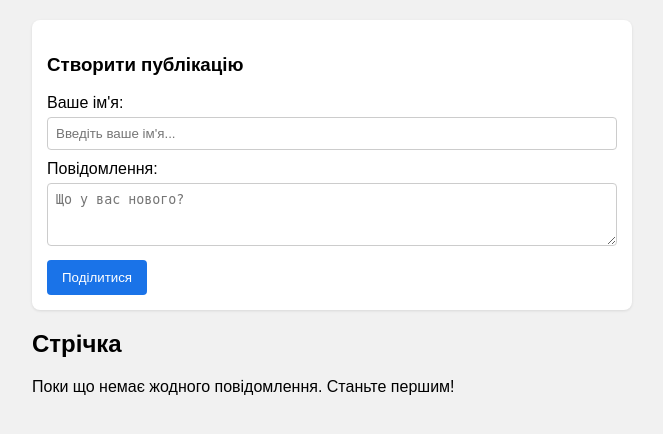
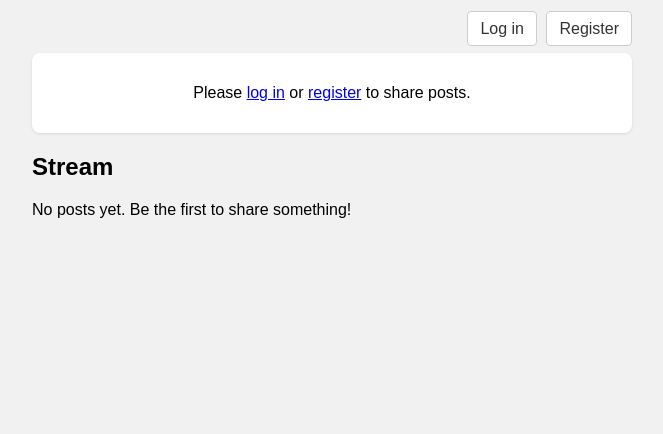
Before and after one commit to bondzuhmatvij29-boop/Google-, a Flask app: page / in a window 1280 px wide. Shown: the top 434 px of the page, without its empty margins (308-971 px from the left). Run offline with Flask 3, Linux system fonts and the light colour scheme.

Commit message:
Update index.html

```diff
--- a/templates/index.html
+++ b/templates/index.html
@@ -1,46 +1,60 @@
 <!DOCTYPE html>
-<html lang="uk">
+<html lang="en">
 <head>
     <meta charset="UTF-8">
-    <title>Міні-аналог Google+ (Стрічка)</title>
+    <title>Mini Google+</title>
     <style>
         body { font-family: Arial, sans-serif; background-color: #f1f1f1; margin: 0; padding: 20px; }
         .container { max-width: 600px; margin: 0 auto; }
         .card { background: white; padding: 15px; margin-bottom: 15px; border-radius: 8px; box-shadow: 0 1px 3px rgba(0,0,0,0.1); }
-        input[type="text"], textarea { width: 100%; padding: 8px; margin-top: 5px; margin-bottom: 10px; border: 1px solid #ccc; border-radius: 4px; box-sizing: border-box; }
+        textarea { width: 100%; padding: 8px; margin-top: 5px; margin-bottom: 10px; border: 1px solid #ccc; border-radius: 4px; box-sizing: border-box; }
         button { background: #1a73e8; color: white; border: none; padding: 10px 15px; border-radius: 4px; cursor: pointer; }
         button:hover { background: #1557b0; }
         .post-author { font-weight: bold; color: #202124; }
         .post-time { font-size: 12px; color: #5f6368; float: right; }
         .post-content { margin-top: 10px; color: #3c4043; white-space: pre-wrap; }
+        .user-panel { text-align: right; margin-bottom: 15px; }
+        .user-panel a { text-decoration: none; background: #fff; padding: 8px 12px; border-radius: 4px; border: 1px solid #ccc; color: #333; margin-left: 5px; }
     </style>
 </head>
 <body>
     <div class="container">
-        <!-- Форма для створення поста -->
+        <!-- User Panel -->
+        <div class="user-panel">
+            {% if session.get('username') %}
+                <span>Welcome, <b>{{ session['username'] }}</b>!</span>
+                <a href="/logout">Log out</a>
+            {% else %}
+                <a href="/login">Log in</a>
+                <a href="/register">Register</a>
+            {% endif %}
+        </div>
+
+        <!-- Create Post Form (Only for logged-in users) -->
+        {% if session.get('username') %}
         <div class="card">
-            <h3>Створити публікацію</h3>
+            <h3>Create a Post</h3>
             <form action="/add" method="POST">
-                <label>Ваше ім'я:</label>
-                <input type="text" name="author" placeholder="Введіть ваше ім'я..." required>
-
-                <label>Повідомлення:</label>
-                <textarea name="content" rows="3" placeholder="Що у вас нового?" required></textarea>
-
-                <button type="submit">Поділитися</button>
+                <textarea name="content" rows="3" placeholder="What's new with you?" required></textarea>
+                <button type="submit">Share</button>
             </form>
         </div>
+        {% else %}
+        <div class="card" style="text-align: center;">
+            <p>Please <a href="/login">log in</a> or <a href="/register">register</a> to share posts.</p>
+        </div>
+        {% endif %}
 
-        <!-- Стрічка новин -->
-        <h2>Стрічка</h2>
+        <!-- News Feed -->
+        <h2>Stream</h2>
         {% for post in posts %}
         <div class="card">
-            <span class="post-author">{{ post.author }}</span>
+            <span class="post-author">{{ post.author.username }}</span>
             <span class="post-time">{{ post.timestamp.strftime('%Y-%m-%d %H:%M') }}</span>
             <div class="post-content">{{ post.content }}</div>
         </div>
         {% else %}
-        <p>Поки що немає жодного повідомлення. Станьте першим!</p>
+        <p>No posts yet. Be the first to share something!</p>
         {% endfor %}
     </div>
 </body>
```
